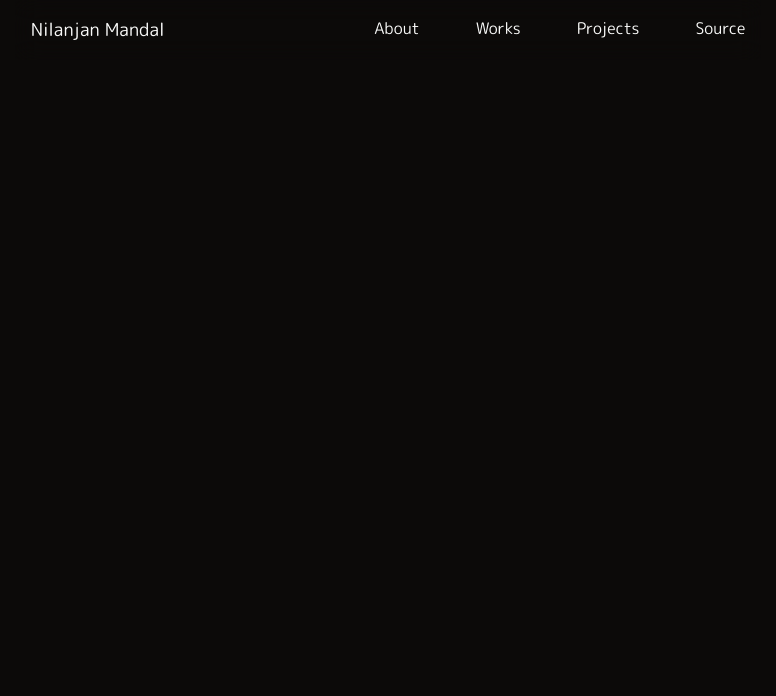
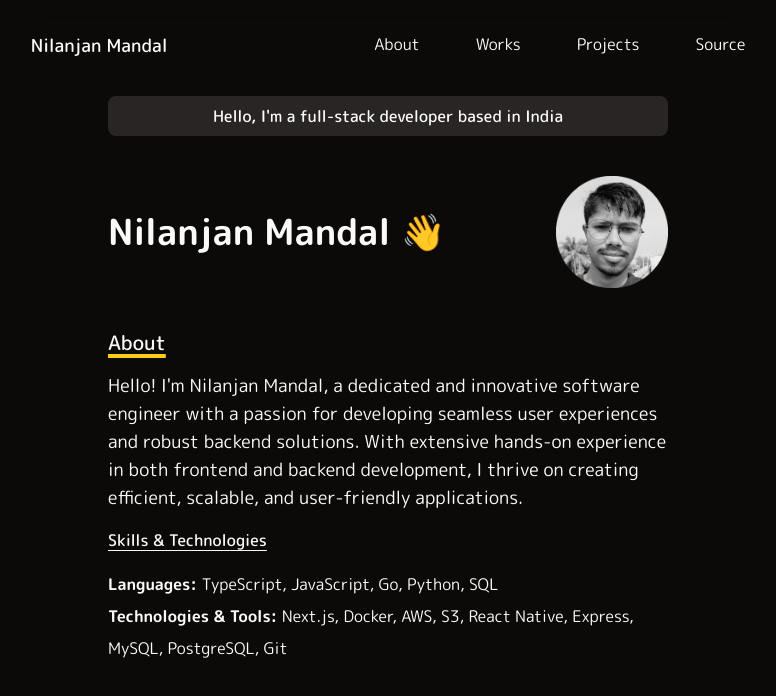
Before and after one commit to nilu2039/nilanjan-portfolio, a Next.js app: page / in a window 1280 px wide. Shown: the top 696 px of the page, without its empty margins (252-1028 px from the left). Built offline with nearby package versions, Linux system fonts and the light colour scheme.

Commit message:
about added

```diff
--- a/src/app/layout.tsx
+++ b/src/app/layout.tsx
@@ -1,5 +1,6 @@
 import type { Metadata } from "next";
 import { M_PLUS_Rounded_1c } from "next/font/google";
+import { NAME } from "@/constants";
 import "./globals.css";
 
 const mPlusRounded = M_PLUS_Rounded_1c({
@@ -8,8 +9,8 @@ const mPlusRounded = M_PLUS_Rounded_1c({
 });
 
 export const metadata: Metadata = {
-  title: "Create Next App",
-  description: "Generated by create next app",
+  title: NAME,
+  description: `Portfolio website of ${NAME}`,
 };
 
 export default function RootLayout({
--- a/src/app/page.tsx
+++ b/src/app/page.tsx
@@ -1,10 +1,24 @@
+import profileImage from "@/assets/images/nilanjan.png";
+import About from "@/components/about";
 import NavBar from "@/components/navbar";
+import { NAME } from "@/constants";
+import Image from "next/image";
 
 export default function Home() {
   return (
-    <div className="min-w-fit flex flex-col items-center justify-center min-h-dvh overflow-x-hidden">
-      <div className="w-9/12 h-full grid place-items-center">
+    <div className="min-w-fit flex flex-col items-center min-h-dvh overflow-x-hidden">
+      <div className="w-full md:w-9/12 h-full flex flex-col items-center">
         <NavBar />
+        <div className="w-4/5 md:w-8/12 lg:w-7/12 mt-24 flex flex-col gap-10">
+          <div className="text-sm md:text-base bg-secondary text-center py-2 rounded-lg font-medium px-5">
+            Hello, I&apos;m a full-stack developer based in India
+          </div>
+          <div className="flex flex-row items-center justify-between">
+            <p className="text-3xl md:text-4xl font-semibold">{`${NAME} 👋`}</p>
+            <Image src={profileImage} alt={NAME} className="w-28 h-28" />
+          </div>
+          <About />
+        </div>
       </div>
     </div>
   );
--- /dev/null
+++ b/src/components/about.tsx
@@ -0,0 +1,30 @@
+import { NAME } from "@/constants";
+
+const About = () => {
+  return (
+    <div className="flex flex-col gap-4">
+      <p className="font-medium underline decoration-4 decoration-primary underline-offset-4 text-xl">
+        About
+      </p>
+      <p className="font-normal text-lg">
+        {`Hello! I'm ${NAME}, a dedicated and innovative software engineer with a passion for developing seamless user experiences and robust backend solutions. With extensive hands-on experience in both frontend and backend development, I thrive on creating efficient, scalable, and user-friendly applications.`}
+      </p>
+      <p className="font-medium underline underline-offset-4 text-base">
+        Skills & Technologies
+      </p>
+      <ul className="leading-8">
+        <li>
+          <span className="font-bold">Languages: </span>TypeScript, JavaScript,
+          Go, Python, SQL
+        </li>
+        <li>
+          <span className="font-bold">Technologies & Tools: </span>
+          Next.js, Docker, AWS, S3, React Native, Express, MySQL, PostgreSQL,
+          Git
+        </li>
+      </ul>
+    </div>
+  );
+};
+
+export default About;
--- a/src/components/navbar.tsx
+++ b/src/components/navbar.tsx
@@ -8,6 +8,7 @@ import {
   DropdownMenuLabel,
   DropdownMenuTrigger,
 } from "./ui/dropdown-menu";
+import { NAME } from "@/constants";
 
 const navLinks = [
   {
@@ -34,8 +35,8 @@ const navLinks = [
 
 const NavBar = () => {
   return (
-    <nav className="backdrop-blur-md fixed top-0 overflow-hidden grid grid-cols-[1fr_auto] w-9/12 md:8/12 lg:w-7/12 p-4">
-      <p className="text-lg">Nilanjan Mandal</p>
+    <nav className="backdrop-blur-md fixed top-0 overflow-hidden grid grid-cols-[1fr_auto] w-11/12 md:w-9/12 md:8/12 lg:w-7/12 px-4 py-8">
+      <p className="text-lg font-medium">{NAME}</p>
       <div className="hidden md:flex justify-between gap-14">
         {navLinks.map((link) => (
           <>
--- /dev/null
+++ b/src/constants.ts
@@ -0,0 +1 @@
+export const NAME = "Nilanjan Mandal";
```
Also changed, not shown: src/assets/images/nilanjan.png (added).
